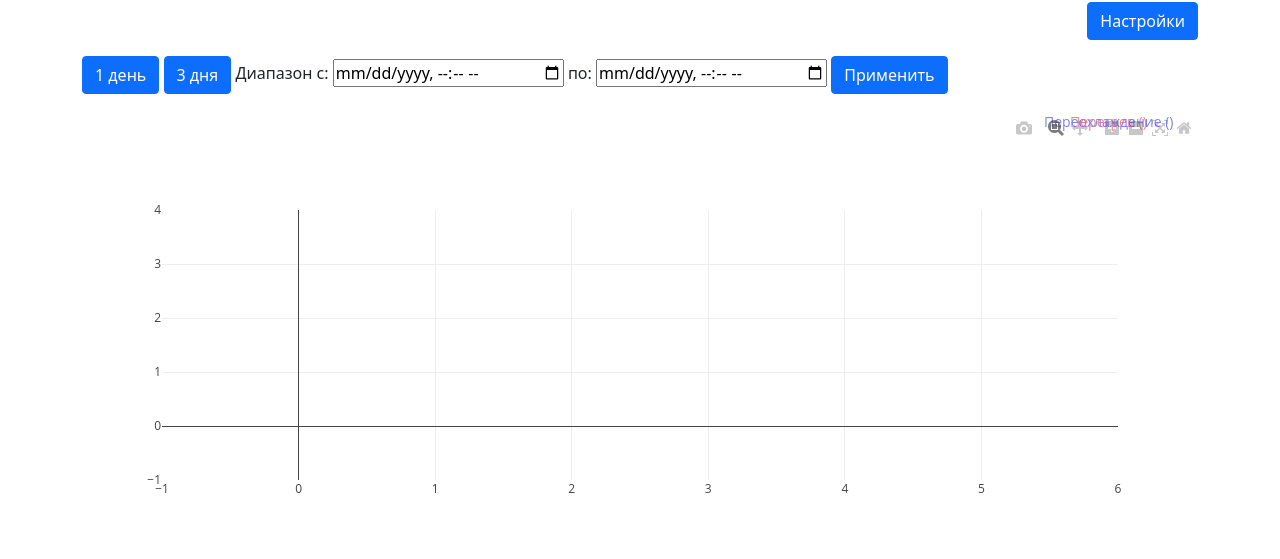
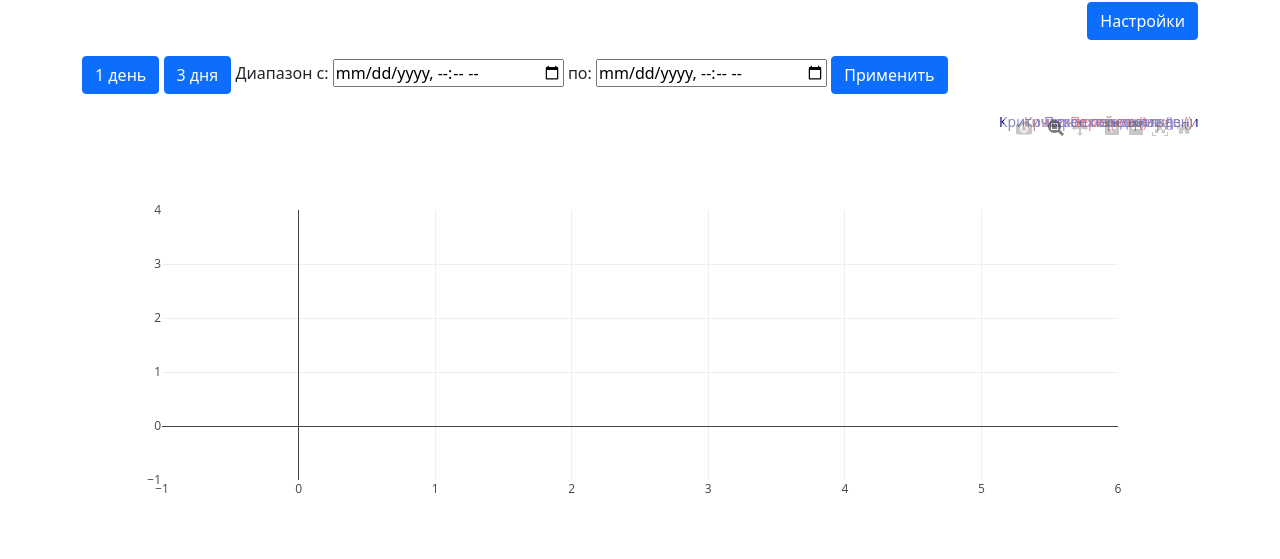
Before and after one commit to qcqdx/AlertTemp, a Flask app: template templates/tab.html in a window 1280 px wide. Shown: the part 140-699 px from the top of the page. Run offline with Flask 3, Linux system fonts and the light colour scheme; the template is opened without the code that fills it: most values are stand-ins (such as "Sample title", 1, 10 or a date in 2020); some libraries are stand-ins or nearby versions.

Commit message:
- Optimized annotations for overheat and overcool lines to avoid redundant labels. - Added annotations for `critical_overheat` and `critical_overcool` thresholds.

```diff
--- a/templates/tab.html
+++ b/templates/tab.html
@@ -143,7 +143,7 @@
 function setRange(days) {
     console.log("Setting range for:", days, "days");
     const now = new Date();
-    const start = new Date(now.getTime() - days * 24 * 60 * 60 * 1000);
+    const start = new Date(now.getTime() - days * 27 * 60 * 60 * 1000);
 
     // Adjust for timezone offset
     now.setMinutes(now.getMinutes() - now.getTimezoneOffset());
@@ -199,6 +199,31 @@
                     color: 'blue',
                     size: 14
                 }
+            },
+            // Новые аннотации
+            {
+                x: 1,
+                y: {{ critical_overheat | safe }},
+                xref: 'paper',
+                yref: 'y',
+                text: 'Критический перегрев (' + {{ critical_overheat | safe }} + ')',
+                showarrow: true,
+                font: {
+                    color: 'darkred',
+                    size: 14
+                }
+            },
+            {
+                x: 1,
+                y: {{ critical_overcool | safe }},
+                xref: 'paper',
+                yref: 'y',
+                text: 'Критическое переохлаждение (' + {{ critical_overcool | safe }} + ')',
+                showarrow: true,
+                font: {
+                    color: 'darkblue',
+                    size: 14
+                }
             }
         ],
         legend: {
@@ -220,6 +245,7 @@
     var config = {displayModeBar: true, displaylogo: false, locale: 'ru'};
     Plotly.newPlot('plot', plotData, layout, config);
 </script>
+
 
 <script>
 window.addEventListener('load', function() {
```
